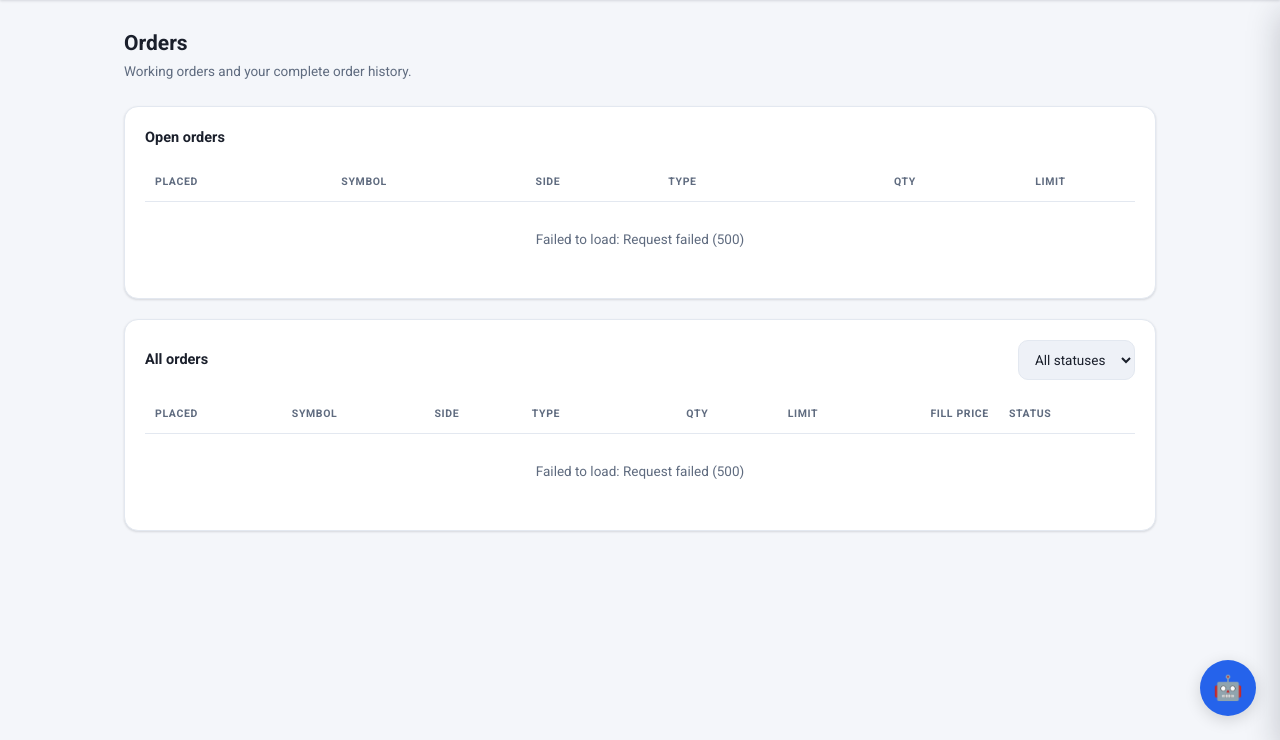
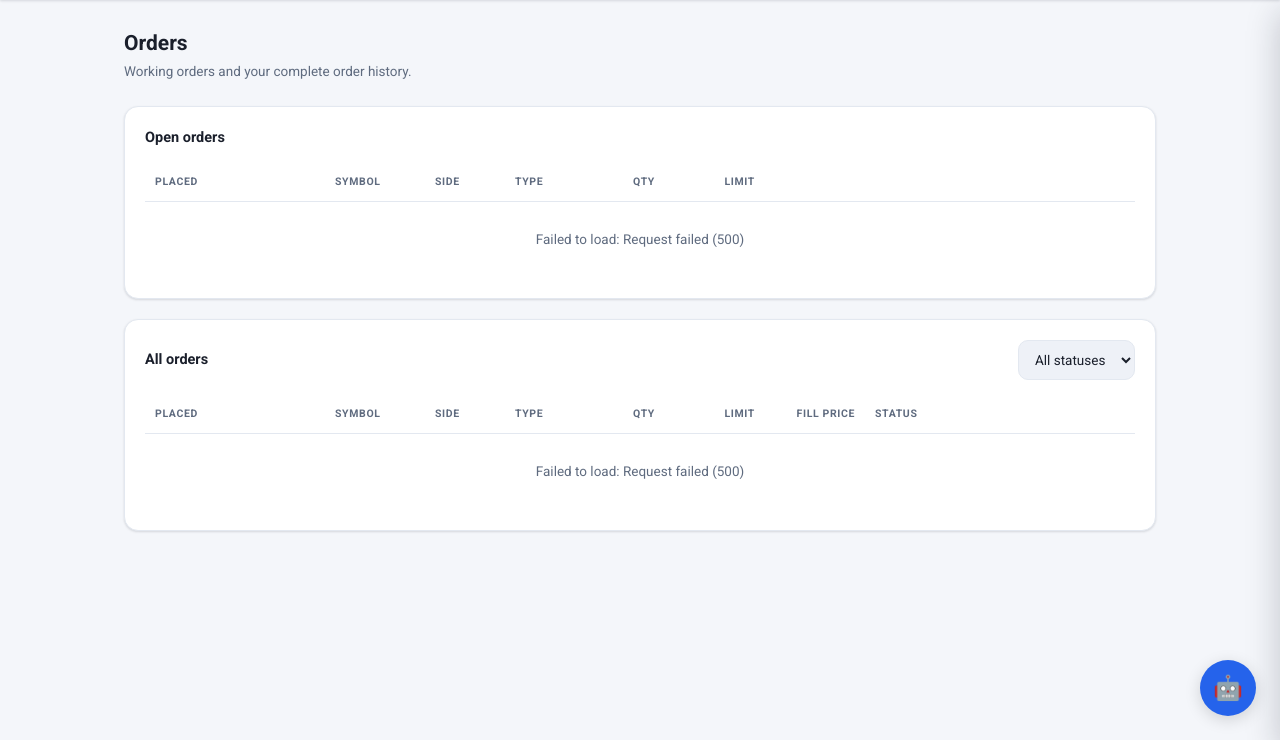
Before and after one commit to rkpantangi/beacon-trading, a FastAPI app: page /orders in a window 1280 px wide. Shown: the part 60-800 px from the top of the page. Run offline with FastAPI, Linux system fonts and the light colour scheme; data that the repository does not hold is empty; parts of the project's set-up code (start-up, migrations or seed data) failed here and were passed over.

Commit message:
Fix orders page column misalignment by utilizing fixed table layout and auto-expanding columns
Co-Authored-By: Antigravity <noreply@google.com>

```diff
--- a/trading_app/static/css/app.css
+++ b/trading_app/static/css/app.css
@@ -114,6 +114,7 @@ a { color: var(--primary); text-decoration: none; }
 /* ---- tables ------------------------------------------------------------- */
 
 table { width: 100%; border-collapse: collapse; }
+.orders-table { table-layout: fixed; }
 th, td { text-align: left; padding: 12px 10px; border-bottom: 1px solid var(--border); }
 th { text-align: left !important; font-size: 10.5px; text-transform: uppercase; letter-spacing: 0.06em; color: var(--muted); font-weight: 600; }
 tbody tr:last-child td { border-bottom: none; }
@@ -126,6 +127,14 @@ td.num, th.num { text-align: right !important; font-variant-numeric: tabular-num
 .col-price { width: 110px; }
 .col-today { width: 100px; }
 .col-actions { width: 150px; }
+.col-placed { width: 180px; }
+.col-side { width: 80px; }
+.col-type { width: 80px; }
+.col-qty { width: 80px; }
+.col-limit { width: 100px; }
+.col-fill-price { width: 100px; }
+.col-status { width: auto; }
+.orders-table .col-actions { width: auto; }
 .gain { color: var(--gain); }
 .loss { color: var(--loss); }
 .empty-note { text-align: center; color: var(--muted); padding: 28px 0; }
--- a/trading_app/static/js/orders.js
+++ b/trading_app/static/js/orders.js
@@ -18,13 +18,13 @@
       }
       openBody.innerHTML = orders.map((o) => `
         <tr>
-          <td class="muted">${fmtDate(o.created_at)}</td>
-          <td class="sym">${esc(o.symbol)}</td>
-          <td>${sideChip(o.side)}</td>
-          <td>${esc(o.order_type)}</td>
-          <td class="num">${fmtQty(o.qty)}</td>
-          <td class="num">${fmtMoney(o.limit_price)}</td>
-          <td class="num">
+          <td class="col-placed muted">${fmtDate(o.created_at)}</td>
+          <td class="sym col-symbol">${esc(o.symbol)}</td>
+          <td class="col-side">${sideChip(o.side)}</td>
+          <td class="col-type">${esc(o.order_type)}</td>
+          <td class="num col-qty">${fmtQty(o.qty)}</td>
+          <td class="num col-limit">${fmtMoney(o.limit_price)}</td>
+          <td class="num col-actions">
             <button class="btn btn-ghost btn-sm" data-cancel="${esc(o.id)}">Cancel</button>
           </td>
         </tr>`).join("");
@@ -43,14 +43,14 @@
       }
       allBody.innerHTML = orders.map((o) => `
         <tr title="${o.status === "rejected" ? esc(o.reject_reason || "") : ""}">
-          <td class="muted">${fmtDate(o.created_at)}</td>
-          <td class="sym">${esc(o.symbol)}</td>
-          <td>${sideChip(o.side)}</td>
-          <td>${esc(o.order_type)}</td>
-          <td class="num">${fmtQty(o.qty)}</td>
-          <td class="num">${fmtMoney(o.limit_price)}</td>
-          <td class="num">${fmtMoney(o.fill_price)}</td>
-          <td><span class="chip ${esc(o.status)}">${esc(o.status)}</span></td>
+          <td class="col-placed muted">${fmtDate(o.created_at)}</td>
+          <td class="sym col-symbol">${esc(o.symbol)}</td>
+          <td class="col-side">${sideChip(o.side)}</td>
+          <td class="col-type">${esc(o.order_type)}</td>
+          <td class="num col-qty">${fmtQty(o.qty)}</td>
+          <td class="num col-limit">${fmtMoney(o.limit_price)}</td>
+          <td class="num col-fill-price">${fmtMoney(o.fill_price)}</td>
+          <td class="col-status"><span class="chip ${esc(o.status)}">${esc(o.status)}</span></td>
         </tr>`).join("");
     } catch (e) {
       allBody.innerHTML = `<tr><td colspan="8" class="empty-note">Failed to load: ${esc(e.message)}</td></tr>`;
--- a/trading_app/templates/orders.html
+++ b/trading_app/templates/orders.html
@@ -6,16 +6,16 @@
 
 <div class="card">
   <h2>Open orders</h2>
-  <table>
+  <table class="orders-table">
     <thead>
       <tr>
-        <th>Placed</th>
-        <th>Symbol</th>
-        <th>Side</th>
-        <th>Type</th>
-        <th class="num">Qty</th>
-        <th class="num">Limit</th>
-        <th class="num"></th>
+        <th class="col-placed">Placed</th>
+        <th class="col-symbol">Symbol</th>
+        <th class="col-side">Side</th>
+        <th class="col-type">Type</th>
+        <th class="num col-qty">Qty</th>
+        <th class="num col-limit">Limit</th>
+        <th class="num col-actions"></th>
       </tr>
     </thead>
     <tbody id="open-orders-body">
@@ -35,17 +35,17 @@
       <option value="rejected">Rejected</option>
     </select>
   </div>
-  <table>
+  <table class="orders-table">
     <thead>
       <tr>
-        <th>Placed</th>
-        <th>Symbol</th>
-        <th>Side</th>
-        <th>Type</th>
-        <th class="num">Qty</th>
-        <th class="num">Limit</th>
-        <th class="num">Fill price</th>
-        <th>Status</th>
+        <th class="col-placed">Placed</th>
+        <th class="col-symbol">Symbol</th>
+        <th class="col-side">Side</th>
+        <th class="col-type">Type</th>
+        <th class="num col-qty">Qty</th>
+        <th class="num col-limit">Limit</th>
+        <th class="num col-fill-price">Fill price</th>
+        <th class="col-status">Status</th>
       </tr>
     </thead>
     <tbody id="all-orders-body">
```
